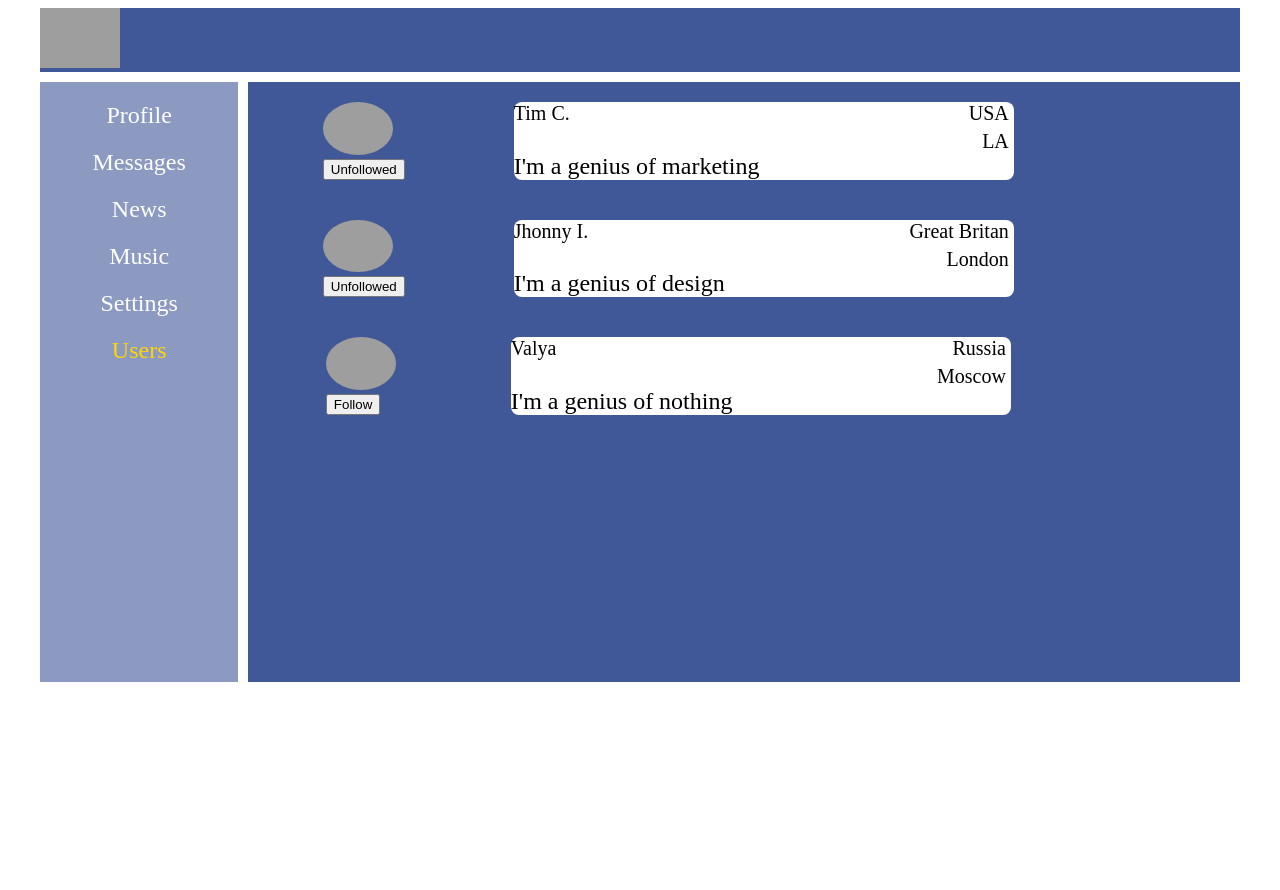
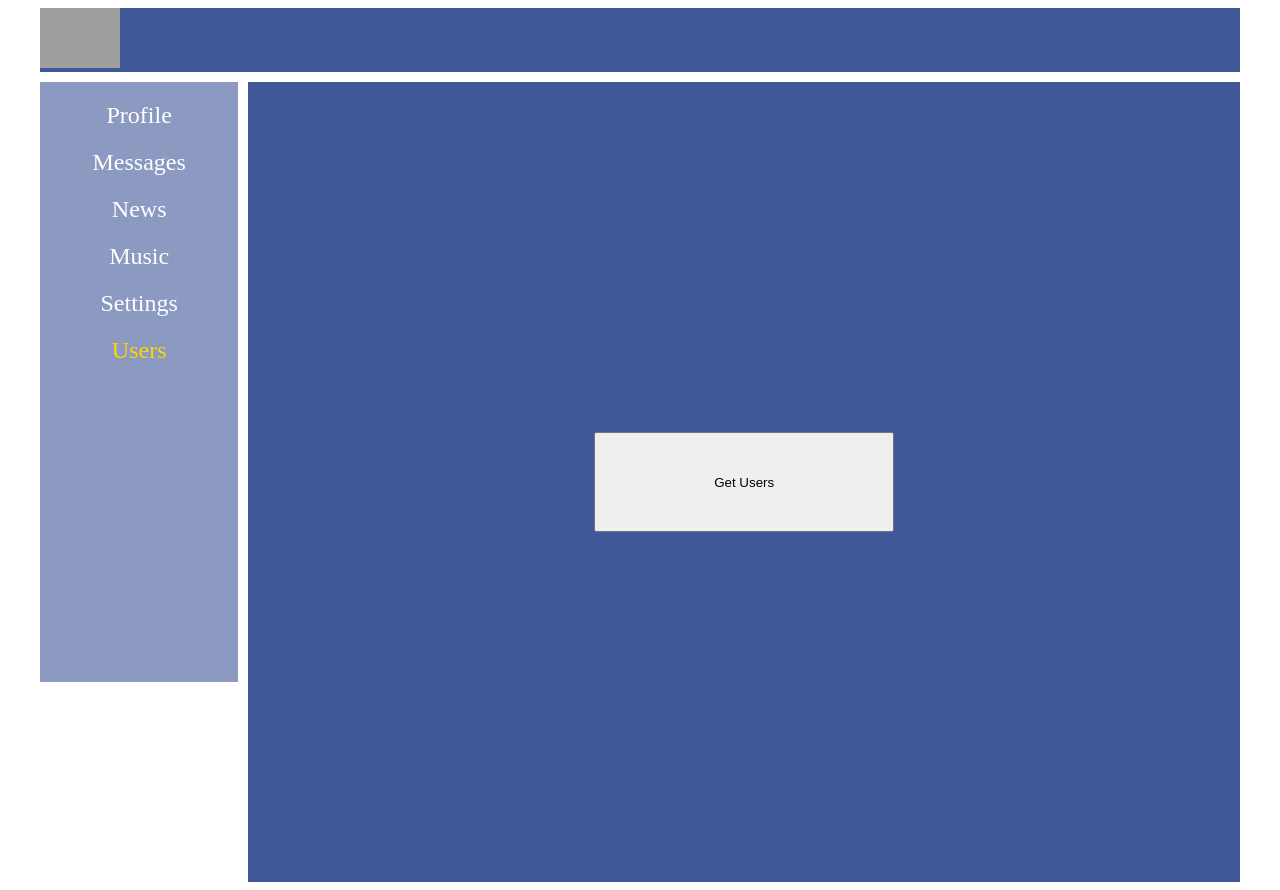
Before and after one commit to pharmman/Social-Network, a React (Create React App) app: page /users in a window 1280 px wide. Before the commit the page ends 800 px from the top, so only its background shows below. Built offline with nearby package versions, Linux system fonts and the light colour scheme; grey boxes are pictures that could not be loaded.

Commit message:
Added axios, added button for get users

```diff
--- a/package.json
+++ b/package.json
@@ -12,6 +12,7 @@
     "@types/react-dom": "^16.9.0",
     "@types/react-redux": "^7.1.11",
     "@types/react-router-dom": "^5.1.6",
+    "axios": "^0.21.0",
     "react": "^16.13.1",
     "react-dom": "^16.13.1",
     "react-redux": "^7.2.2",
--- a/src/components/Users/Users.module.css
+++ b/src/components/Users/Users.module.css
@@ -1,7 +1,25 @@
+.users__btn {
+    height: 100vh;
+    width: 100%;
+    display: flex;
+    justify-content: space-around;
+    align-items: center;
+}
+
+.users__btn button  {
+    height: 100px;
+    width: 300px;
+}
+
 .avatar {
-    width: 70px;
+    width: 130px;
     border-radius: 50%;
 }
+
+.avatar__wrapper {
+    text-align: center;
+}
+
 .wrapper {
     display: flex;
     max-width: 800px;
--- a/src/components/Users/Users.tsx
+++ b/src/components/Users/Users.tsx
@@ -1,6 +1,7 @@
 import React from 'react';
 import {UserType} from '../../redux/users-reducer';
 import classes from './Users.module.css'
+import  axios from 'axios'
 
 
 type UserPropsType = {
@@ -11,38 +12,25 @@ type UserPropsType = {
 }
 
 export const Users = (props: UserPropsType) => {
-    if (props.users.length === 0) {
-        props.setUsers([
-            {
-                id: 1,
-                avatarUrl: 'https://pbs.twimg.com/profile_images/662619599578398720/Zmr9Zdp3_400x400.jpg',
-                followed: true, name: 'Tim C.', status: 'I\'m a genius of marketing', location: {country: 'USA', city: 'LA'},
-            },
-            {
-                id: 2,
-                avatarUrl: 'https://pbs.twimg.com/profile_images/662619599578398720/Zmr9Zdp3_400x400.jpg',
-                followed: true,
-                name: 'Jhonny I.',
-                status: 'I\'m a genius of design',
-                location: {country: 'Great Britan', city: 'London'},
-            },
-            {
-                id: 3,
-                avatarUrl: 'https://pbs.twimg.com/profile_images/662619599578398720/Zmr9Zdp3_400x400.jpg',
-                followed: false,
-                name: 'Valya',
-                status: 'I\'m a genius of nothing',
-                location: {country: 'Russia', city: 'Moscow'},
-            }
-        ])
+
+    const getUsers = () => {
+        if (props.users.length === 0) {
+            axios.get('https://social-network.samuraijs.com/api/1.0/users?count=4').then(response => {
+                debugger
+                props.setUsers(response.data.items)
+            })
+        }
     }
 
 
     return <>
+        {props.users.length === 0? <div className={classes.users__btn}>
+            <button  onClick={getUsers}>Get Users</button>
+        </div> : ''}
         {props.users.map(u => <div key={u.id}>
                 <div className={classes.wrapper}>
-                    <div>
-                        <img alt={'Avatar'} className={classes.avatar} src={u.avatarUrl}/>
+                    <div className={classes.avatar__wrapper}>
+                        <img alt={'Avatar'} className={classes.avatar} src={'https://cdn0.iconfinder.com/data/icons/avatars-6/500/Avatar_boy_man_people_account_client_male_person_user_work_sport_beard_team_glasses-512.png'}/>
                         <div>
                             {u.followed ? <button onClick={() => props.unFollow(u.id)}>Unfollowed</button> :
                                 <button onClick={() => props.follow(u.id)}>Follow</button>}
@@ -54,8 +42,8 @@ export const Users = (props: UserPropsType) => {
                             <div className={classes.card__name_status}>{u.status}</div>
                         </div>
                         <div className={classes.card__location}>
-                            <div className={classes.card__location_country}>{u.location.country}</div>
-                            <div>{u.location.city}</div>
+                            <div className={classes.card__location_country}>u.location.country</div>
+                            <div>u.location.city</div>
                         </div>
                     </div>
                 </div>
```
Also changed, not shown: 1 other file (tests, documents, lock files or other folders).
